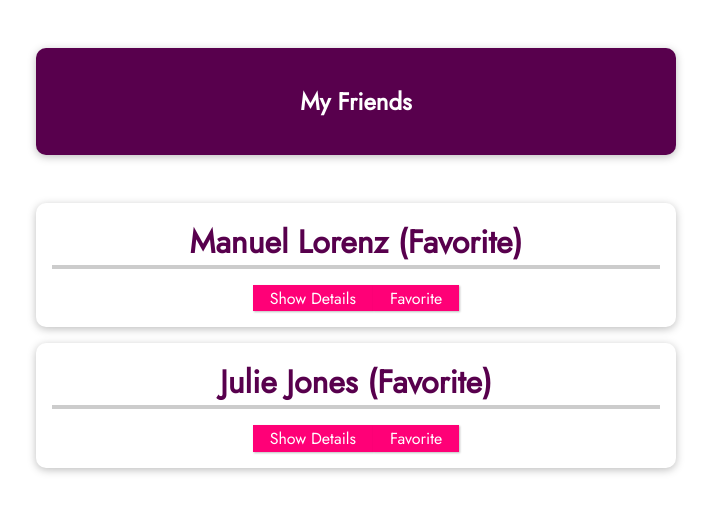
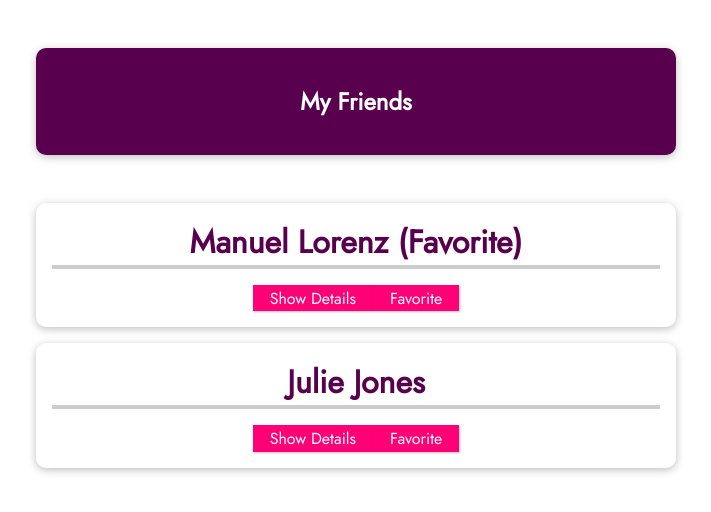
Before and after one commit to RNwebdk/vue-first-app, a Vue app: page / in a window 1280 px wide. Shown: the top 512 px of the page, without its empty margins (284-995 px from the left). Built offline with nearby package versions, Linux system fonts and the light colour scheme.

Commit message:
Passing data from child to parent by emitting custom events (child to parent communication

```diff
--- a/src/App.vue
+++ b/src/App.vue
@@ -7,10 +7,12 @@
         <friend-contact
         v-for="friend in friends"
         :key="friend.id"
+        :id="friend.id"
         :name="friend.name"
         :phone-number="friend.phone"
         :email-address="friend.email"
-        :is-favorite="true"
+        :is-favorite="friend.isFavorite"
+        @toggle-favorite="toggleFavoriteStatus"
         ></friend-contact>
     </ul>
   </section>
@@ -25,15 +27,23 @@
             id: 'manuel',
             name: 'Manuel Lorenz',
             phone: '0123456789',
-            email: 'ML@localhost.com'
+            email: 'ML@localhost.com',
+            isFavorite: true
           },
           {
             id: 'Julie',
             name: 'Julie Jones',
             phone: '0987654321',
-            email: 'JJ@localhost.com'
+            email: 'JJ@localhost.com',
+            isFavorite: false
           }
         ]
+      }
+    },
+    methods: {
+      toggleFavoriteStatus(friendId){
+        const identifiedFriend = this.friends.find(friend => friend.id === friendId);
+        identifiedFriend.isFavorite = !identifiedFriend.isFavorite;
       }
     }
   }
--- a/src/components/FriendContact.vue
+++ b/src/components/FriendContact.vue
@@ -1,6 +1,6 @@
 <template>
 <li>
-    <h2>{{ name }} {{ friendIsFavorite ? "(Favorite)" : ""  }} </h2>
+    <h2>{{ name }} {{ isFavorite ? "(Favorite)" : ""  }} </h2>
     <button @click="toggleDetails">{{ detailsAreVisible ? 'Hide' : 'Show' }} Details</button>
     <button @click="toggleFavorit">Favorite</button>
     <ul v-if="detailsAreVisible">
@@ -28,6 +28,10 @@
     // },
     // Thrid way
     props: {
+        id: {
+            type: String,
+            required: true
+        },
         name: {
             type: String,
             required: true
@@ -51,8 +55,7 @@
     },
     data(){
         return{
-            detailsAreVisible: false,
-            friendIsFavorite: this.isFavorite
+            detailsAreVisible: false
         }
     },
     computed: {
@@ -65,7 +68,7 @@
             this.detailsAreVisible = !this.detailsAreVisible;
         },
         toggleFavorit(){
-            this.friendIsFavorite = !this.friendIsFavorite;
+            this.$emit('toggle-favorite', this.id);
         }
     }
 };
```
